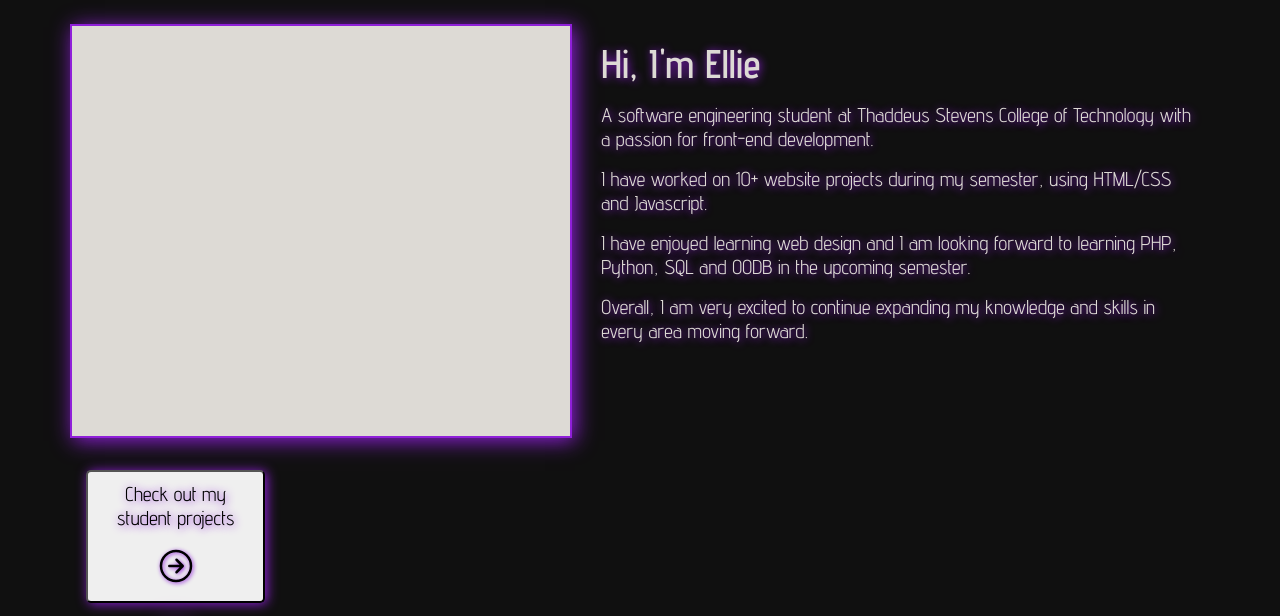
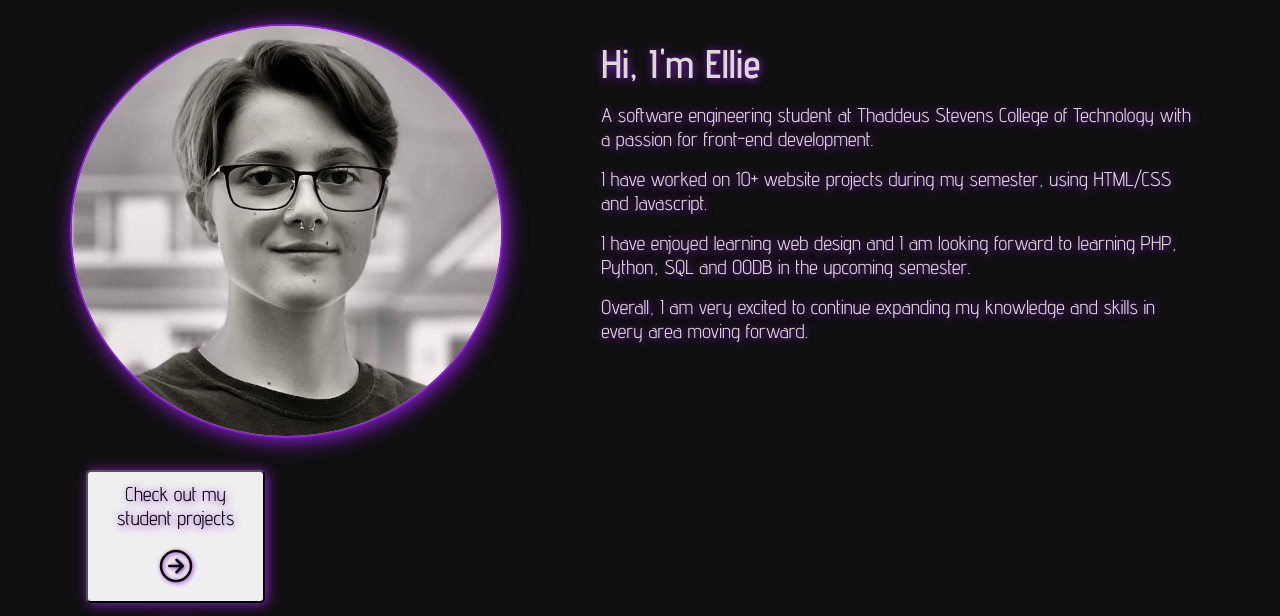
Before and after one commit to emott13/Elizabeth_Mott_Portfolio, a plain HTML site: page index.html in a window 1280 px wide. Shown: the top 616 px of the page. Drawn offline with Linux system fonts and the light colour scheme; a web font is replaced by a local one.

Commit message:
+personal photo

```diff
--- a/index.html
+++ b/index.html
@@ -16,9 +16,7 @@
         <div class="personal">
 
             <div class="image-container">
-                <div class="img">
-                    <div><img src="" alt=""></div>
-                </div>
+                <img src="Images/personal.jpg" alt="">
             </div>
 
             <div class="personal-container">
--- a/style.css
+++ b/style.css
@@ -53,10 +53,24 @@ p{
 }
 
 .image-container{
+    display: flex;
+    justify-content: center;
     border: 2px solid #8f1fd9;
+    border-radius: 60%;
+    overflow: hidden;
     background-color: var(--color-2);
-    width: 44%;
+    width: 38%;
     box-shadow: var(--box-shadow);
+}
+
+.image-container > img{
+    transform: scale(1.3) scaleX(-1);
+    /* transform: scaleX(-1); */
+    position: relative;
+    left: -3px;
+    height: 100%;
+    width: auto;
+    /* overflow: hidden; */
 }
 
 /* ---- personal ---- */
```
Also changed, not shown: Images/personal.jpg (added).
